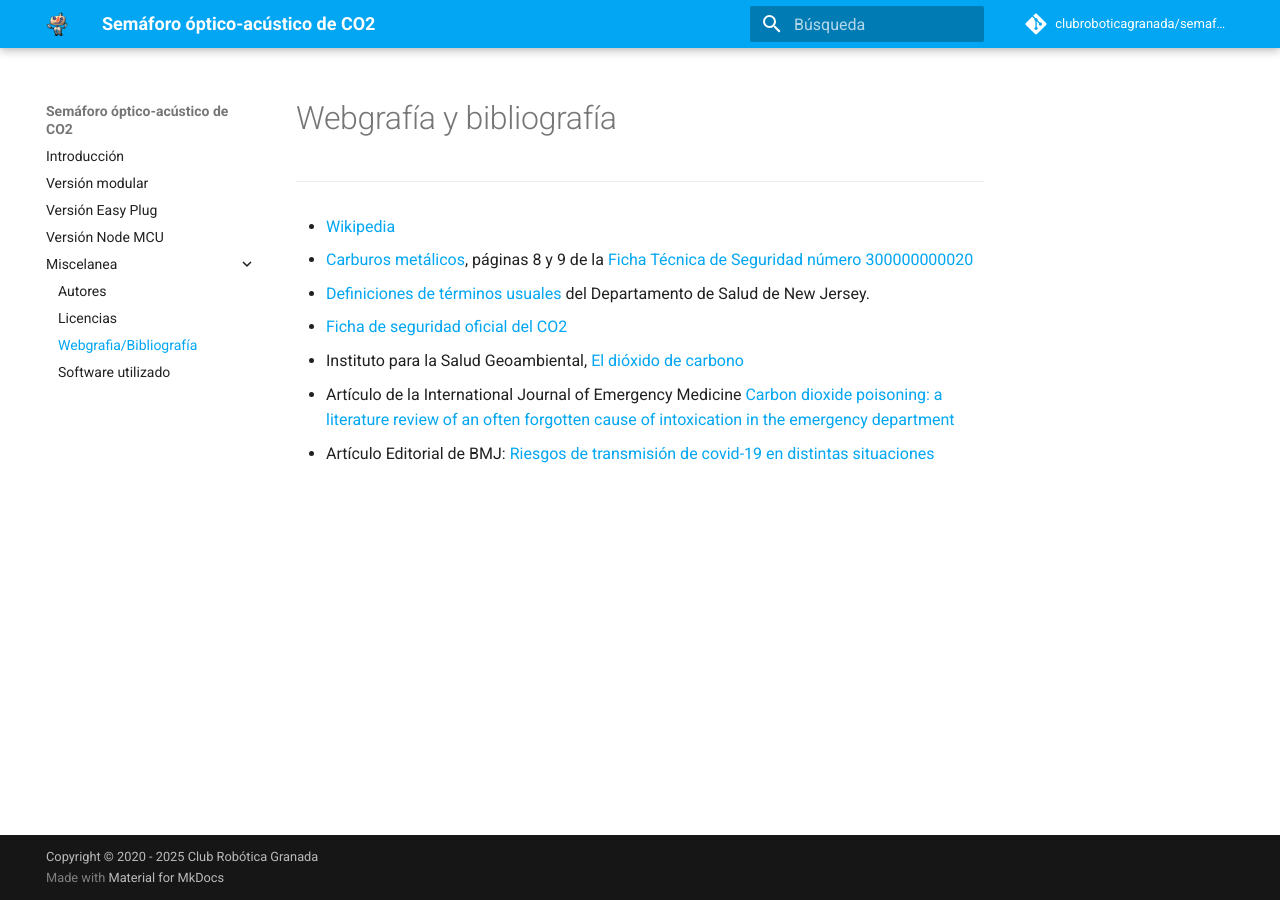
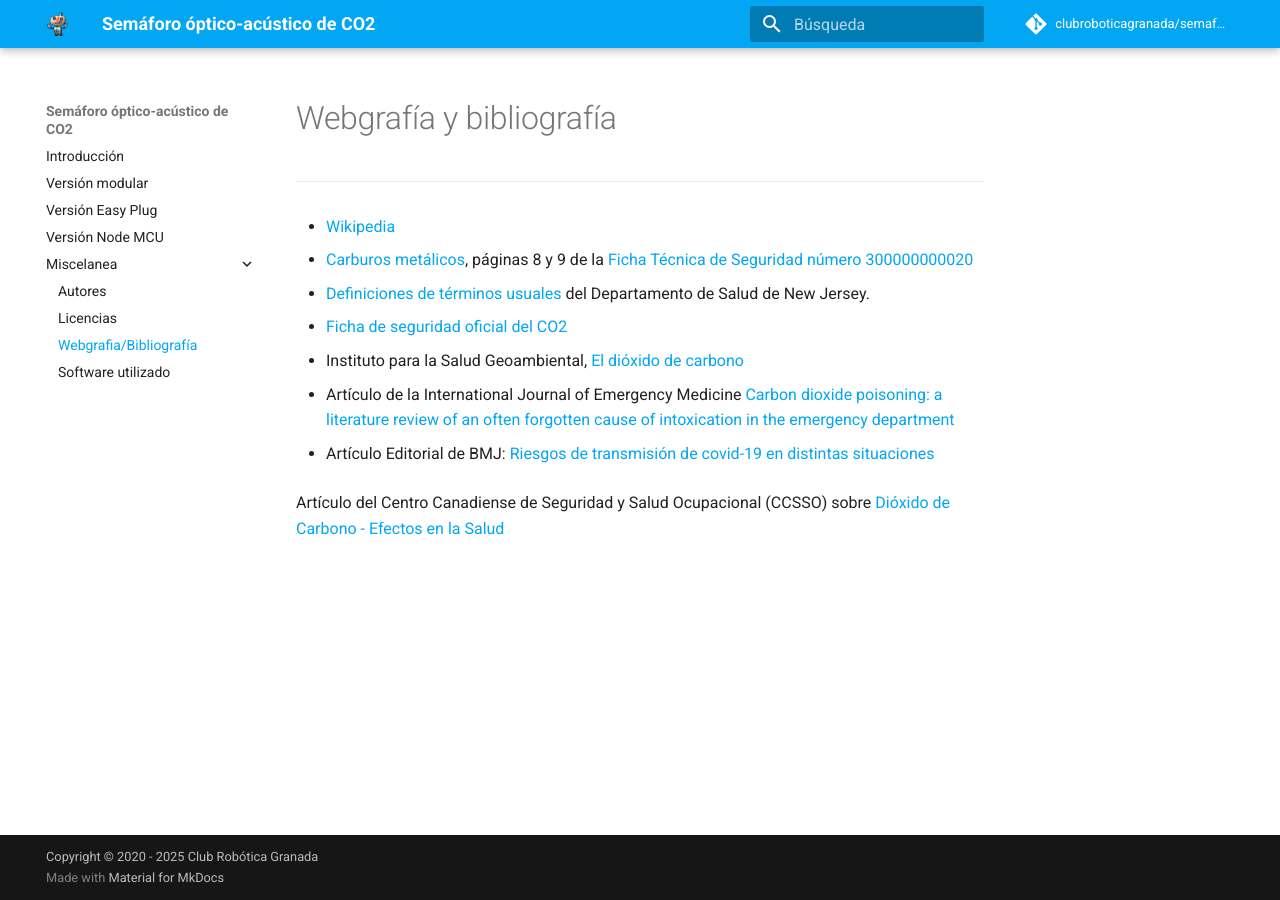
Before and after one commit to clubroboticagranada/semaforo-optico-acustico-CO2, an MkDocs documentation site: the page built from docs/Miscelanea/webgrafia.md, in a window 1280 px wide. Built offline with MkDocs 1.6.1 and Material for MkDocs 9.7.7, drawn with Linux system fonts in a browser that asks for light colours; comment, search, counter and statistics services are not loaded.

Commit message:
Incorporado último enlace y eliminada imagen sobrante

```diff
--- a/docs/Miscelanea/webgrafia.md
+++ b/docs/Miscelanea/webgrafia.md
@@ -14,3 +14,5 @@
 * Artículo de la International Journal of Emergency Medicine [Carbon dioxide poisoning: a literature review of an often forgotten cause of intoxication in the emergency department](https://intjem.biomedcentral.com/articles/10.1186/s12245-017-0142-y)
 
 * Artículo Editorial de BMJ: [Riesgos de transmisión de covid-19 en distintas situaciones](https://www.bmj.com/content/370/bmj.m3223)
+
+Artículo del Centro Canadiense de Seguridad y Salud Ocupacional (CCSSO) sobre [Dióxido de Carbono - Efectos en la Salud](http://www.ccsso.ca/oshanswers/chemicals/chem_profiles/carbon_dioxide/health_cd.html)
```
Also changed, not shown: docs/index.md (+1 -1 lines), site/img/intro/i1 (copia).png (deleted), 1 other file.
